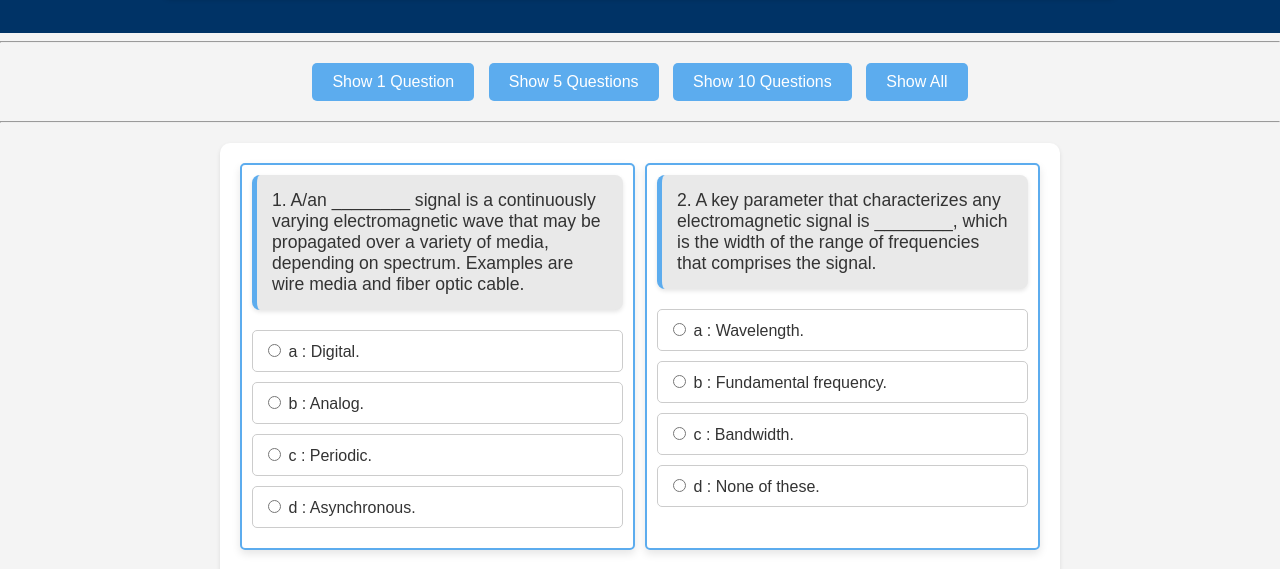
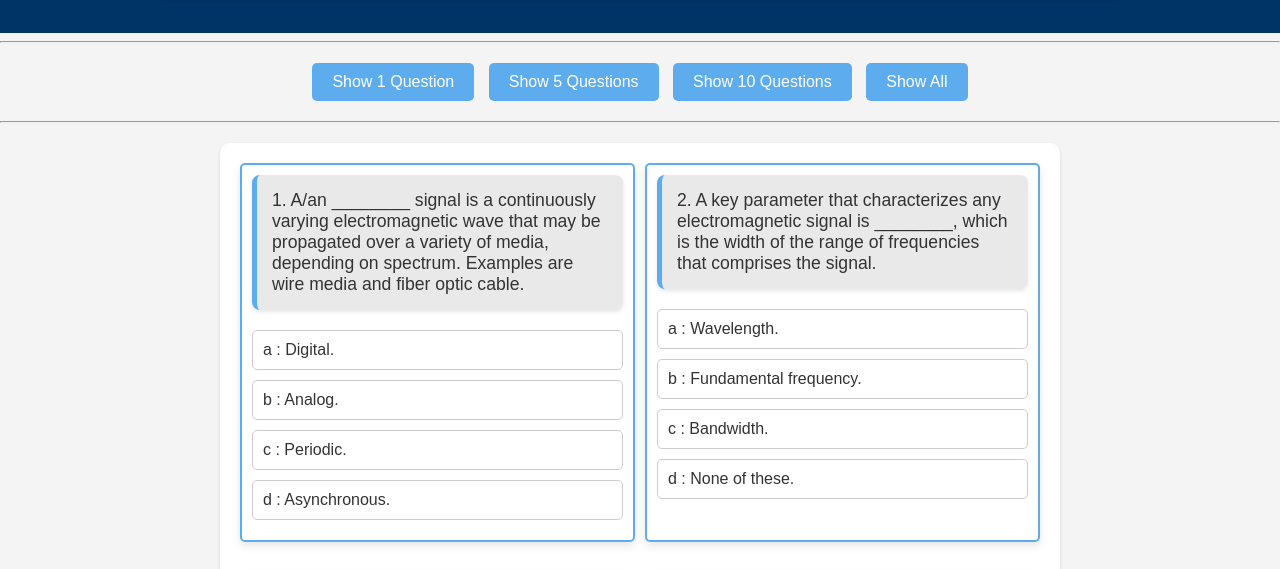
Before and after one commit to quentinheredia/quizlet, a plain HTML site: page index.html in a window 1280 px wide. Shown: the part 196-765 px from the top of the page. Drawn offline with Linux system fonts and the light colour scheme.

Commit message:
shit works now

```diff
--- a/backend.js
+++ b/backend.js
@@ -159,13 +159,9 @@ function buildQuiz(startIndex, endIndex) {
         for (let letter in currentQuestion.options) {
           if (currentQuestion.options[letter].trim()) {
             options.push(
-            `<label>
-                <input type="radio" id="question${
-                  startIndex + questionNumber
-                }_${letter}"
-                       name="question${
-                         startIndex + questionNumber
-                       }" value="${letter}">
+              `<input type="radio" id="question${startIndex + questionNumber}_${letter}"
+                      name="question${startIndex + questionNumber}" value="${letter}">
+               <label for="question${startIndex + questionNumber}_${letter}">
                   ${letter} : ${currentQuestion.options[letter]}
                </label>`
             );
@@ -177,24 +173,20 @@ function buildQuiz(startIndex, endIndex) {
         }
 
         // Add explanation if it exists
-      if (
-        currentQuestion.explanation &&
-        currentQuestion.explanation.trim() !== ""
-      ) {
+        if (currentQuestion.explanation && currentQuestion.explanation.trim() !== "") {
           questionHtml += `<div class="explanation hidden">${currentQuestion.explanation}</div>`;
         }
 
         // Add Image if it exists
         if (currentQuestion.image && currentQuestion.image.trim() !== "") {
-        questionHtml =
-          `<img class="images" src="${currentQuestion.image}" />` +
-          questionHtml;
+          questionHtml = `<img class="images" src="${currentQuestion.image}" />` + questionHtml;
         }
 
         questionHtml += `</div>`; // Close the question-container div
         output.push(questionHtml);
       }
   });
+
 
   quizContainer.innerHTML = output.join("");
   submitButton.classList.remove("hidden");
--- a/style.css
+++ b/style.css
@@ -125,7 +125,7 @@ header {
 }
 
 .options input[type="radio"]{
-
+  display: none;
 }
 
 .options input[type="radio"]:checked + label {
```
Lines whose indentation alone changed are shown as unchanged.
